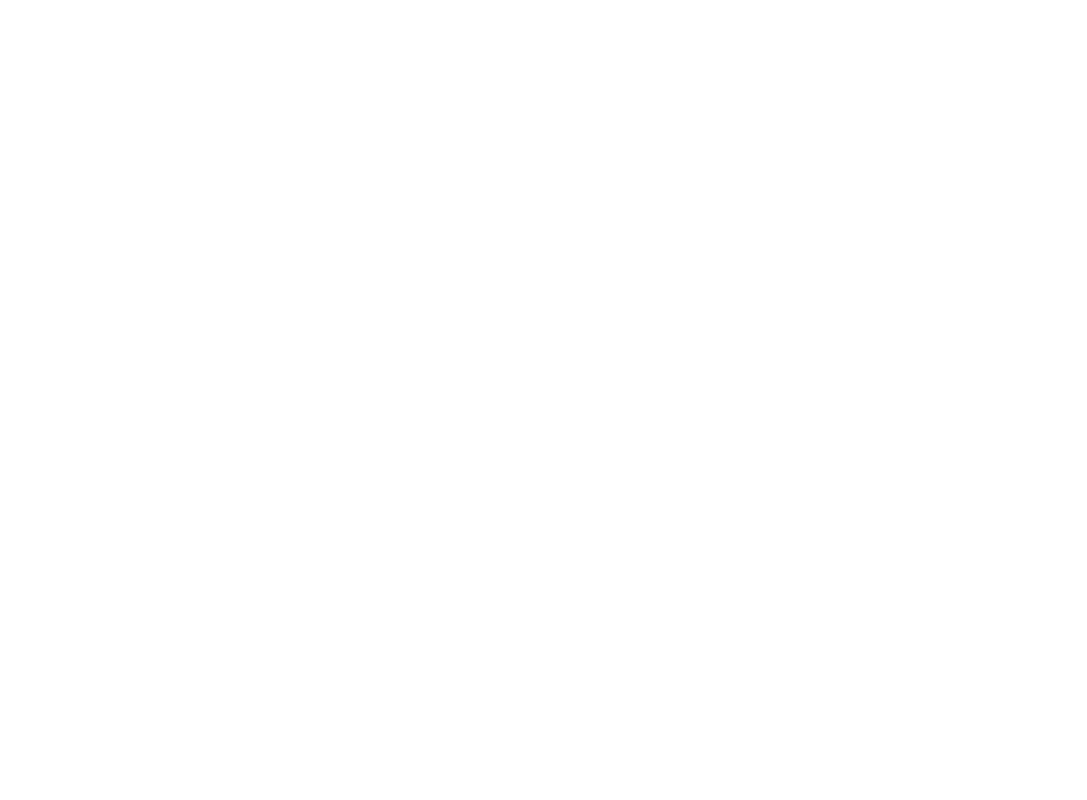
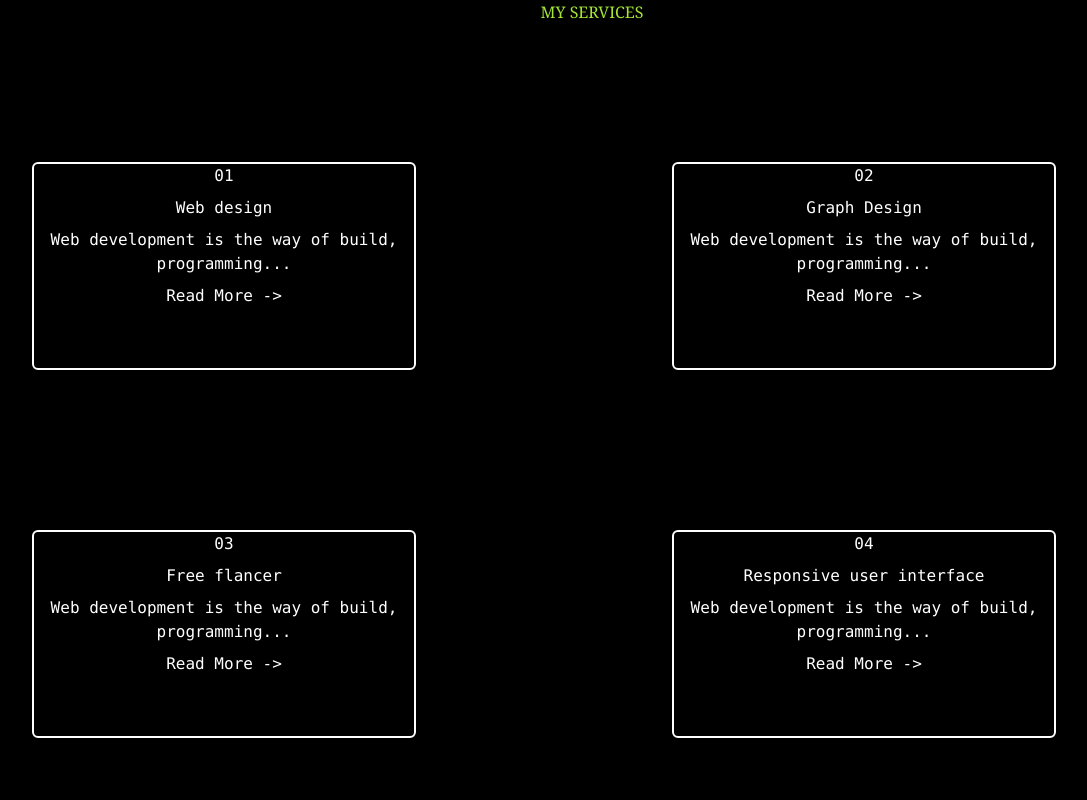
Before and after one commit to bello-ibraheem-adewale/my-portiforlio, a React (Vite) app: page /service in a window 1280 px wide. Before the commit this address had no page. Shown: the top 800 px of the page, without its empty margins (48-1135 px from the left). Built offline with nearby package versions, Linux system fonts and the light colour scheme.

Commit message:
working on services component

```diff
--- a/src/App.jsx
+++ b/src/App.jsx
@@ -1,5 +1,6 @@
 import About from "./page/About"
 import Home from "./page/Home"
+import Service from "./page/Service"
 import { BrowserRouter,Routes,Route } from "react-router-dom"
 
 function App() {
@@ -12,6 +13,7 @@ function App() {
 
         <Route path="/" element={<Home/>} />
         <Route path="/about" element={<About/>} />
+        <Route path="/service" element={<Service/>} />
       </Routes>
     </div>
     </BrowserRouter>
--- a/src/page/Home.jsx
+++ b/src/page/Home.jsx
@@ -16,7 +16,7 @@ const Home = () => {
         <h1 className='text-2xl'>Dr.Bee</h1>
         <div className='hidden tablet:flex laptop:flex justify-evenly gap-8'>
           <a onClick={() => setMenuOpen(false)} href="#home">Home</a>
-          <a onClick={() => setMenuOpen(false)} href="#about">About me</a>
+          <a onClick={() => setMenuOpen(false)} href="./about">About me</a>
           <a onClick={() => setMenuOpen(false)} href="#services">Services</a>
           <a onClick={() => setMenuOpen(false)} href="#work">My works</a>
           <a onClick={() => setMenuOpen(false)} href="#testimonials">Testimonials</a>
--- /dev/null
+++ b/src/page/Service.jsx
@@ -0,0 +1,74 @@
+import React from 'react'
+import { TbMarquee } from 'react-icons/tb'
+
+const Service = () => {
+
+    const myServices = [
+        {
+            id: '01',
+            name: 'Web design',
+            desception: 'Web development is the way of build, programming...',
+            more: 'Read More ->'
+
+        },
+        {
+            id: '02',
+            name: 'Graph Design',
+            desception: 'Web development is the way of build, programming...',
+            more: 'Read More ->'
+
+        },
+        {
+            id: '03',
+            name: 'Free flancer',
+            desception: 'Web development is the way of build, programming...',
+            more: 'Read More ->'
+
+        },
+        {
+            id: '04',
+            name: 'Responsive user interface',
+            desception: 'Web development is the way of build, programming...',
+            more: 'Read More ->'
+
+
+        },
+        {
+            id: '05',
+            name: 'Front-end works',
+            desception: 'Web development is the way of build, programming...',
+            more: 'Read More ->'
+
+        },
+        {
+            id: '06',
+            name: 'Social Media',
+            desception: 'Web development is the way of build, programming...',
+            more: 'Read More ->'
+
+        },
+
+    ]
+  return (
+    <div className='bg-black font-serif'>
+        <h1 className='text-lime-400 text-center'>MY SERVICES</h1>
+        <marquee behavior="" direction="right"  className='text-lime-400 pt-5 text-2xl'>This are my specilizations, and am good at what i did. Hire me</marquee>
+    <div className='grid grid-cols-1 tablet:grid-cols-2 laptop:grid-cols-2 w-screen h-auto text-center justify-center  bg-black  text-white'>
+
+      {myServices.map((Service)=>(
+      <div key={Service.id} className='w-80 cursor-pointer appearance-auto	tablet:w-96 laptop:w-96 rounded-md h-52 space-y-2 m-20 font-mono border-2 border-white'>
+        <h2>{Service.id}</h2>
+        <h1>{Service.name}</h1>
+        <h3>{Service.desception}</h3>
+        <p>{Service.more}</p>
+      </div>
+
+))}
+
+
+    </div>
+    </div>
+  )
+}
+
+export default Service
```
